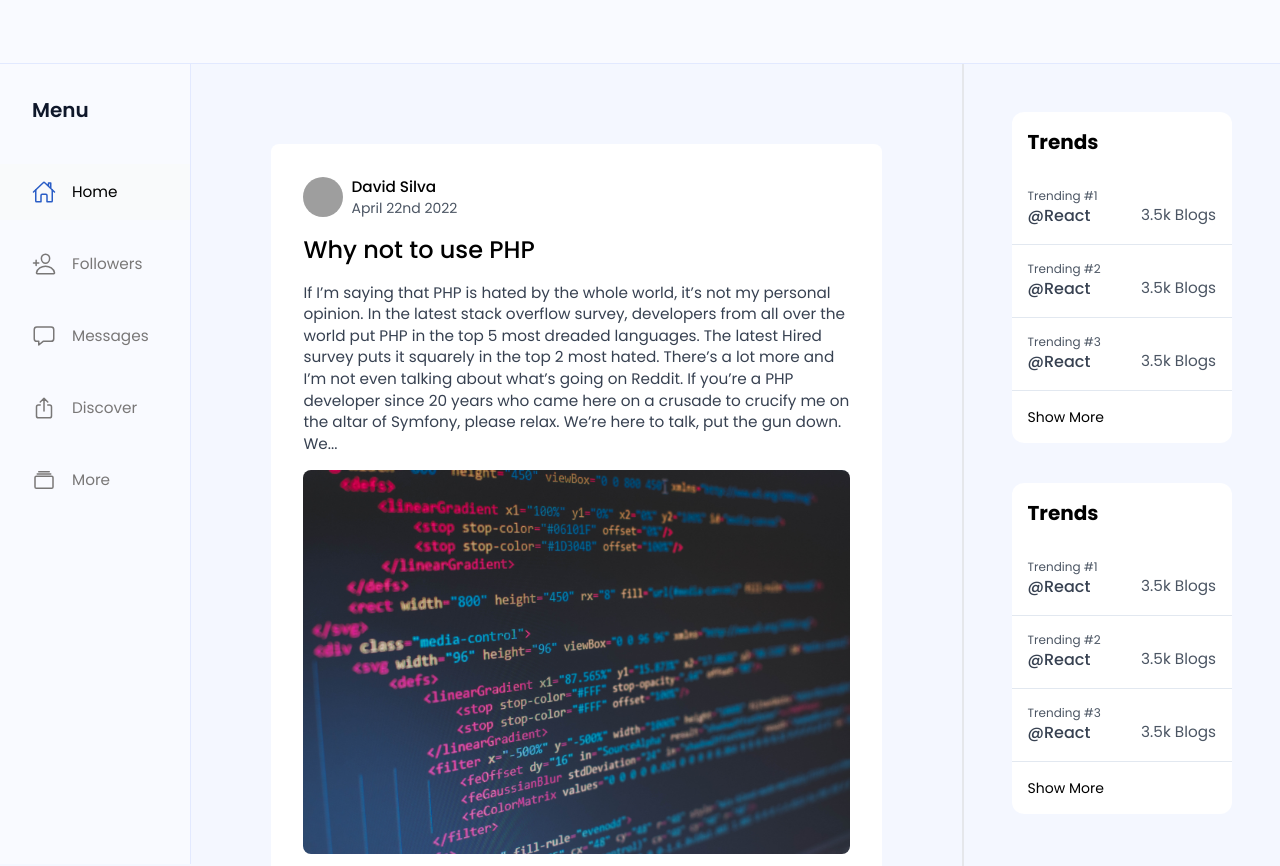
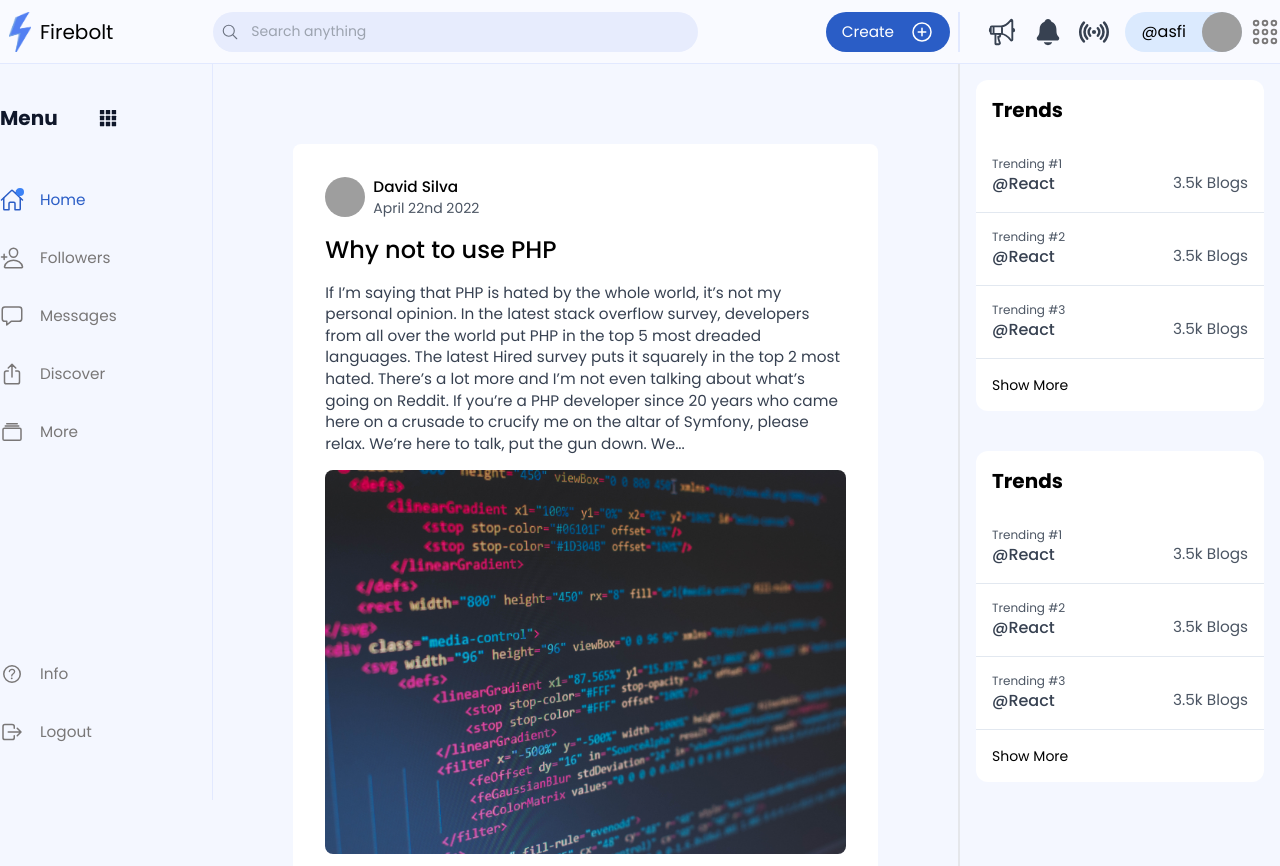
Before and after one commit to khan-asfi-reza/Blogspot-Frontend, a Next.js app: page / in a window 1280 px wide. Shown: the top 866 px of the page. Built offline with nearby package versions, Linux system fonts and the light colour scheme; grey boxes are pictures that could not be loaded.

Commit message:
Assembling Page Layout

```diff
--- a/src/pages/index.js
+++ b/src/pages/index.js
@@ -1,5 +1,6 @@
 import Person from "../assets/images/person.jpg";
 import Code from "../assets/images/code.jpg";
+import Logo from "../assets/images/logo.png";
 import Content from "../components/shared/Content";
 import {useState} from "react";
 import Image from "next/image";
@@ -8,55 +9,144 @@ import Link from "next/link";
 import classNames from "classnames";
 import {useRouter} from "next/router";
 import {useTheme} from "next-themes";
+import {
+    IoAddCircleOutline,
+    IoAppsOutline,
+    IoAppsSharp,
+    IoHelpCircleOutline,
+    IoLogOutOutline,
+    IoMegaphoneOutline,
+    IoNotifications,
+    IoRadio,
+    IoSearchOutline
+} from "react-icons/io5";
+import {SecondaryInput} from "../components/UI/Form";
 
 export default function Home() {
     const router = useRouter();
     const {resolvedTheme, setTheme} = useTheme()
     const [searchOpen, setSearchOpen] = useState(false);
 
-    return (
-        <div className={"bg-body"}>
-            <nav className={"w-full h-16 sticky top-0 left-0 bg-nav border-b border-stroke z-50"}>
+    return (<div className={"bg-body"}>
+        <header className={"w-full h-16 sticky top-0 left-0 bg-nav border-b border-stroke z-50"}>
+            <div className={"container h-full mx-auto"}>
+                <div className={"grid h-full grid-cols-12 items-center"}>
+                    <div className={"lg:col-span-2 sm:col-span-1 flex items-center"}>
 
-            </nav>
-            <main className={"max-w-[2800px] mx-auto flex"}>
-                <header
-                    className={"w-full lg:basis-[350px] md:basis-[200px]  lg:col-span-2 md:col-span-2 border-r border-stroke sticky z-40 top-0 left-0 bg-nav h-screen"}>
-                    <div className="max-w-7xl mx-auto py-8">
-                        <div className={"grid gap-10"}>
+                        <div className={"h-10 w-10 relative"}>
+                            <Image src={Logo} objectFit={"contain"} layout={"fill"} alt={"Logo"}/>
+                        </div>
+                        <h2 className={"text-xl lg:block hidden"}>
+                            Firebolt
+                        </h2>
 
-                            <p className={"text-slate-900 font-semibold text-xl  lg:px-8 px-2"}>
-                                Menu
+                    </div>
+                    <div
+                        className={"lg:col-span-7 sm:col-span-7 flex lg:gap-x-32 lg:gap-x-10 sm:gap-x-6 lg:border-r-2 lg:border-stroke pr-2"}>
+                        <SecondaryInput containerProps={{className: "bg-accent h-10 flex-1"}} icon={<IoSearchOutline/>}
+                                        label={"Search anything"}/>
+                        <button
+                            className={"px-4 hover:bg-blue-600 rounded-full text-md bg-theme text-white flex items-center justify-center lg:gap-x-4 gap-x-1"}>
+                                <span className={"md:inline hidden"}>
+                                    Create
+                                </span>
+                            <span className={"text-2xl"}>
+                                    <IoAddCircleOutline/>
+                                </span>
+                        </button>
+                    </div>
+                    <div
+                        className={"lg:col-span-3 sm:col-span-4 justify-end flex 2xl:gap-x-8 xl:gap-x-4 lg:gap-x-4 sm:gap-x-4"}>
+                        <button className={"lg:text-3xl text-2xl text-gray-700"}>
+                            <IoMegaphoneOutline/>
+                        </button>
+                        <button className={"lg:text-3xl text-2xl text-gray-700"}>
+                            <IoNotifications/>
+                        </button>
+                        <button className={"lg:text-3xl text-2xl text-gray-700"}>
+                            <IoRadio/>
+                        </button>
+                        <div className={"flex items-center gap-x-2"}>
+                            <div className={"flex items-center bg-blue-100 rounded-full"}>
+                                <div className={"h-10 items-center px-4 xl:flex hidden"}>
+                                    <p>
+                                        @asfi
                                     </p>
-                            <div className={"grid gap-4"}>
-                                {
-                                    navigation.map((each, key) => (
-                                        <Link key={key} passHref href={each.route}>
-                                            <a className={classNames("block gap-x-4 lg:px-8 px-2 py-4",
-                                                "flex flex-row items-center",
-                                                router.route === each.route && "bg-gray-50"
-                                            )}>
-                                            <span className={
-                                                classNames("text-2xl", router.route === each.route ? "text-theme" : "text-subtitle")
-                                            }>
-                                                {each.icon}
-                                            </span>
-                                                <span className={
-                                                    classNames("text-md lg:block hidden", router.route === each.route ? "text-black" : "text-subtitle")
-                                                }>
-                                                {each.name}
-                                            </span>
-                                            </a>
-                                        </Link>
-                                    ))
-                                }
+                                </div>
+                                <div className={"h-10 w-10 relative rounded-full overflow-hidden"}>
+                                    <Image src={Person} objectFit={"cover"} layout={"fill"} alt={"Test"}/>
+                                </div>
+                            </div>
+                            <button className={"lg:text-3xl text-2xl text-subtext"}>
+                                <IoAppsOutline/>
+                            </button>
+                        </div>
                     </div>
                 </div>
             </div>
         </header>
+        <main className={"container mx-auto grid grid-cols-12 "}>
+            <nav
+                className={"w-full lg:col-span-2 sm:col-span-1 overflow-hidden  border-r border-stroke sticky z-40 top-16 left-0 h-[calc(100vh-4rem)]"}>
+                <div className="max-w-7xl mx-auto h-full">
+                    <div className={"flex flex-col gap-10 py-10 h-full"}>
+                        <p className={"text-slate-900 flex gap-x-10 items-center font-bold text-xl "}>
+                                <span className={"lg:inline hidden"}>
+                                    Menu
+                                </span>
+                            <span>
+                                    <IoAppsSharp/>
+                                </span>
+
+                        </p>
+                        <div className={"flex flex-col gap-0.5 flex-1"}>
+                            {navigation.map((each, key) => (<Link key={key} passHref href={each.route}>
+                                <a className={classNames("block gap-x-4 py-4", "flex flex-row items-center",)}>
+                                            <span
+                                                className={classNames("text-2xl relative", router.route === each.route ? "text-theme" : "text-subtext")}>
+                                                {each.icon}
+                                                {router.route === each.route && <span
+                                                    className={"h-2 w-2 rounded-full bg-blue-500 absolute top-0 right-0"}/>}
+                                            </span>
+                                    <span
+                                        className={classNames("text-md lg:block hidden", router.route === each.route ? "text-theme" : "text-subtext")}>
+                                                {each.name}
+                                            </span>
+                                </a>
+                            </Link>))}
+                        </div>
+                        <div className={"flex flex-col gap-0.5"}>
+                            <Link passHref href={"/"}>
+                                <a className={classNames("block gap-x-4 py-4", "flex flex-row items-center",)}>
+                                        <span className={classNames("text-2xl relative", "text-subtext")}>
+                                            <IoHelpCircleOutline/>
+                                        </span>
+                                    <span className={classNames("text-md lg:block hidden", "text-subtext")}>
+                                            Info
+                                        </span>
+                                </a>
+                            </Link>
+
+                            <Link passHref href={"/"}>
+                                <a className={classNames("block gap-x-4 py-4", "flex flex-row items-center",)}>
+                                        <span className={classNames("text-2xl relative", "text-subtext")}>
+                                            <IoLogOutOutline/>
+                                        </span>
+                                    <span className={classNames("text-md lg:block hidden", "text-subtext")}>
+                                            Logout
+                                        </span>
+                                </a>
+                            </Link>
+                        </div>
+                    </div>
+                </div>
+            </nav>
+            <section
+                className={"lg:col-span-7 bg-body sm:col-span-11 container max-w-7xl lg:p-20 p-8  mx-auto lg:border-r-2 border-gray-200"}>
                 <MainComponent/>
+            </section>
             <div
-                    className={"flex basis-[500px] lg:col-span-3 lg:flex md:hidden hidden md:col-span-4 sticky flex-col gap-y-10 lg:p-12 p-8 "}>
+                className={"flex lg:col-span-3 lg:col-span-3 lg:flex md:hidden hidden sm:col-span-4 sticky flex-col gap-y-10 lg:p-4 p-2 "}>
 
 
                 <div className={"w-full bg-white rounded-xl grid gap-4 py-4 "}>
@@ -167,25 +257,20 @@ export default function Home() {
                     </div>
             </div>
         </main>
-        </div>
-    )
+    </div>)
 }
 
 
 const MainComponent = () => {
 
     return (
-        <section
-            className={"lg:p-20 p-8 lg:col-span-7 col-span-10 container max-w-7xl mx-auto border-r-2 border-gray-200"}>
             <div className={"grid "}>
                 <div className={"grid gap-10 lg:col-span-2  relative lg:order-1 order-2"}>
                     <Content name={"David Silva"}
                              title={"Why not to use PHP"}
                              tags={["React"]}
                              date={"2022-04-22T20:14:20"}
-                             text={"If I’m saying that PHP is hated by the whole world, it’s not my personal opinion. In the latest stack overflow survey, developers from all over the world put PHP in the top 5 most dreaded languages. The latest Hired survey puts it squarely in the top 2 most hated. There’s a lot more and I’m not even talking about what’s going on Reddit. If you’re a PHP developer since 20 years who came here on a crusade to crucify me on the altar of Symfony, please relax. We’re here to talk, put the gun down. Well now on the contrary if you hate PHP with passion : take some pop-corns and sit down comfortably.\n" +
-                                 "\n" +
-                                 "Once upon a time I was doing some Symfony2 myself. And I liked the whole Symfony thing, frankly, it’s not bad. I told this to a developer I met at a devops meetup. He was shocked, he was about to vomit, he looked at me like I just murdered a newborn baby. From now on I’m going to call him James to make it easier. So I immediately asked James a question: why so much hatred?"}
+                             text={"If I’m saying that PHP is hated by the whole world, it’s not my personal opinion. In the latest stack overflow survey, developers from all over the world put PHP in the top 5 most dreaded languages. The latest Hired survey puts it squarely in the top 2 most hated. There’s a lot more and I’m not even talking about what’s going on Reddit. If you’re a PHP developer since 20 years who came here on a crusade to crucify me on the altar of Symfony, please relax. We’re here to talk, put the gun down. Well now on the contrary if you hate PHP with passion : take some pop-corns and sit down comfortably.\n" + "\n" + "Once upon a time I was doing some Symfony2 myself. And I liked the whole Symfony thing, frankly, it’s not bad. I told this to a developer I met at a devops meetup. He was shocked, he was about to vomit, he looked at me like I just murdered a newborn baby. From now on I’m going to call him James to make it easier. So I immediately asked James a question: why so much hatred?"}
                              image={Code}
                              profilePicture={Person}/>
 
@@ -193,20 +278,16 @@ const MainComponent = () => {
                              title={"Why not to use PHP"}
                              tags={["React"]}
                              date={"2022-04-22T20:14:20"}
-                             text={"If I’m saying that PHP is hated by the whole world, it’s not my personal opinion. In the latest stack overflow survey, developers from all over the world put PHP in the top 5 most dreaded languages. The latest Hired survey puts it squarely in the top 2 most hated. There’s a lot more and I’m not even talking about what’s going on Reddit. If you’re a PHP developer since 20 years who came here on a crusade to crucify me on the altar of Symfony, please relax. We’re here to talk, put the gun down. Well now on the contrary if you hate PHP with passion : take some pop-corns and sit down comfortably.\n" +
-                                 "\n" +
-                                 "Once upon a time I was doing some Symfony2 myself. And I liked the whole Symfony thing, frankly, it’s not bad. I told this to a developer I met at a devops meetup. He was shocked, he was about to vomit, he looked at me like I just murdered a newborn baby. From now on I’m going to call him James to make it easier. So I immediately asked James a question: why so much hatred?"}
+                             text={"If I’m saying that PHP is hated by the whole world, it’s not my personal opinion. In the latest stack overflow survey, developers from all over the world put PHP in the top 5 most dreaded languages. The latest Hired survey puts it squarely in the top 2 most hated. There’s a lot more and I’m not even talking about what’s going on Reddit. If you’re a PHP developer since 20 years who came here on a crusade to crucify me on the altar of Symfony, please relax. We’re here to talk, put the gun down. Well now on the contrary if you hate PHP with passion : take some pop-corns and sit down comfortably.\n" + "\n" + "Once upon a time I was doing some Symfony2 myself. And I liked the whole Symfony thing, frankly, it’s not bad. I told this to a developer I met at a devops meetup. He was shocked, he was about to vomit, he looked at me like I just murdered a newborn baby. From now on I’m going to call him James to make it easier. So I immediately asked James a question: why so much hatred?"}
                              image={Code}
                              profilePicture={Person}/>
                 </div>
             </div>
-        </section>
     )
 }
 
 const NavigationComponent = () => {
-    return (
-        <>
+    return (<>
         <header
             className={"w-full lg:col-span-2 md:col-span-1 sticky z-50 top-0 left-0 bg-white border-b border-gray-100 h-screen"}>
             <div className="max-w-7xl mx-auto px-4 sm:px-6 lg:px-8">
@@ -217,14 +298,12 @@ const NavigationComponent = () => {
                 </div>
             </div>
         </header>
-        </>
-    )
+    </>)
 }
 
 const SecondaryComponent = () => {
     const [searchOpen, setSearchOpen] = useState(false);
-    return (
-        <div
+    return (<div
         className={"flex lg:col-span-3 lg:flex md:hidden hidden md:col-span-4 sticky flex-col gap-y-10 lg:p-12 p-8 "}>
 
 
@@ -334,6 +413,5 @@ const SecondaryComponent = () => {
                     Show More
                 </button>
             </div>
-        </div>
-    )
+    </div>)
 }
```
Lines whose indentation alone changed are shown as unchanged.
